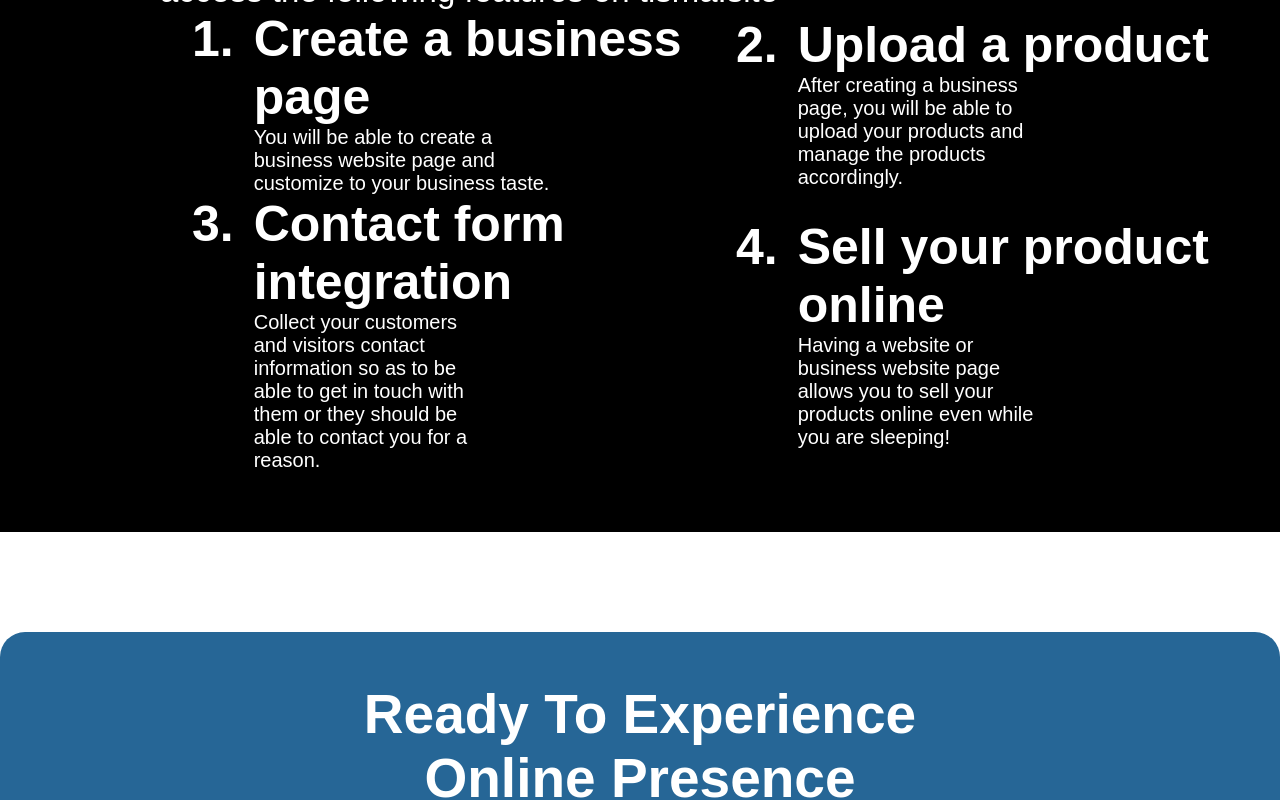
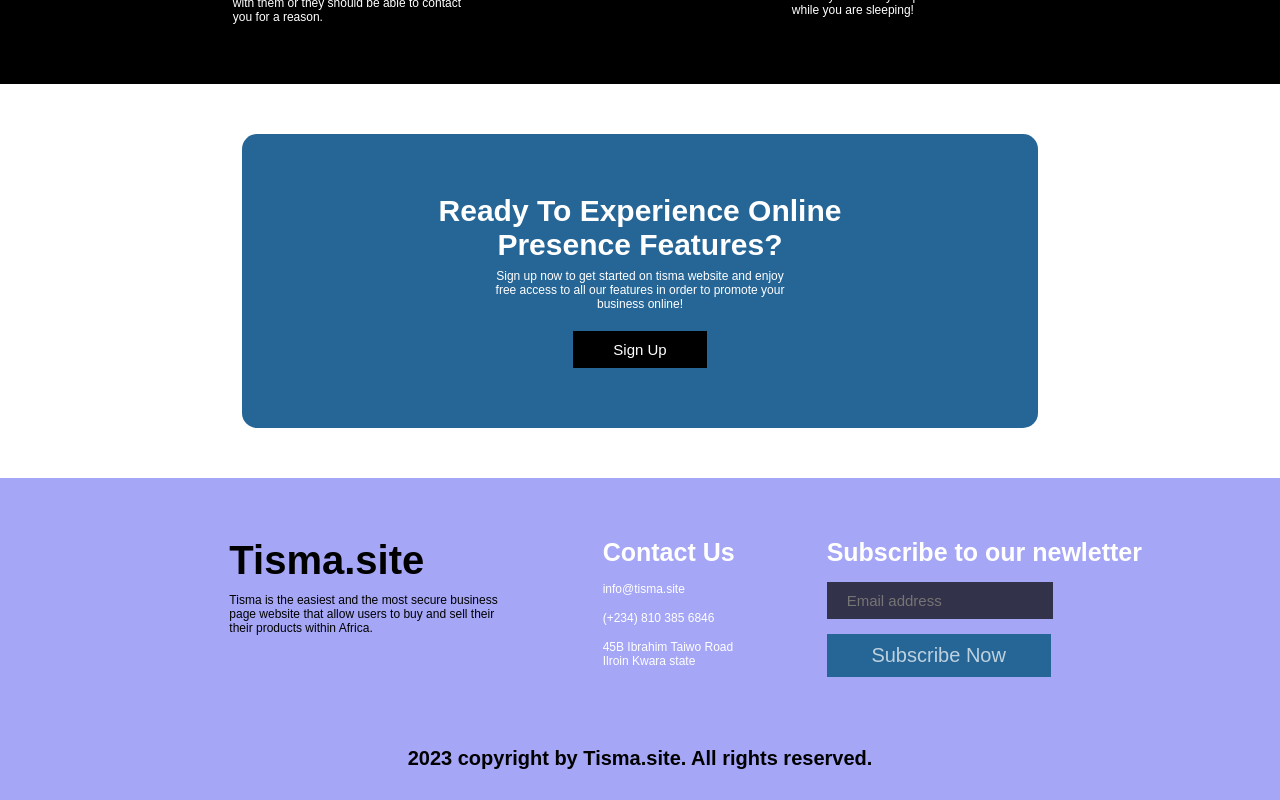
Before and after one commit to Chrismiweb/TISMA, a React (Create React App) app: page / in a window 1280 px wide. Shown: the part 1560-2360 px from the top of the page. Built offline with nearby package versions, Linux system fonts and the light colour scheme.

Commit message:
latest update

```diff
--- a/src/Components/LandingPage/About.css
+++ b/src/Components/LandingPage/About.css
@@ -5,21 +5,28 @@
     flex-direction: column;
     padding-bottom: 60px;
     padding-top: 50px;
+    gap: 30px;
 }
 .ti{
-    color: #266696;
-    font-size: 30px;
+    color: hsl(206, 60%, 37%);
+    font-size: 18px;
 }
 .des{
     color: white;
-    font-size: 33px;
-    width: 75%;
+    font-size: 18px;
+    width: 70%;
 }
 .ting{
     display: grid;
     grid-template-columns: 1fr 1fr;
     align-items: center;
     margin-left: 15%;
+    gap: 30px;
+}
+.grad0{
+    display: flex;
+    flex-direction: column;
+    gap: 10px;
 }
 .grad{
     color: white;
@@ -27,10 +34,10 @@
     gap: 20px;
 }
 .grad h1{
-    font-size: 50px;
+    font-size: 25px;
 }
 .grad p{
-    font-size: 20px;
+    font-size: 12px;
     width: 65%;
 }
 .grad2{
@@ -39,10 +46,10 @@
     gap: 20px;
 }
 .grad2 h1{
-    font-size: 50px;
+    font-size: 25px;
 }
 .grad2 p{
-    font-size: 20px;
+    font-size: 12px;
     width: 50%;
 }
 .grad3{
@@ -51,10 +58,10 @@
     gap: 20px;
 }
 .grad3 h1{
-    font-size: 50px;
+    font-size: 25px;
 }
 .grad3 p{
-    font-size: 20px;
+    font-size: 12px;
     width: 50%;
 }
 .grad4{
@@ -63,10 +70,10 @@
     gap: 20px;
 }
 .grad4 h1{
-    font-size: 50px;
+    font-size: 25px;
 }
 .grad4 p{
-    font-size: 20px;
+    font-size: 12px;
     width: 52%;
 }
 
--- a/src/Components/LandingPage/About.jsx
+++ b/src/Components/LandingPage/About.jsx
@@ -9,28 +9,28 @@
         <div className='ting'>
             <div className='grad'>
                 <h1>1.</h1>
-                <div>
+                <div className='grad0'>
                     <h1>Create a business page</h1>
                     <p>You will be able to create a business website page and customize to your business taste.</p>
                 </div>
             </div>
             <div className='grad2'>
                 <h1>2.</h1>
-                <div>
+                <div className='grad0'>
                     <h1>Upload a product</h1>
                     <p>After creating a business page, you will be able to upload your products and manage the products accordingly.</p>
                 </div>
             </div>
             <div className='grad3'>
                 <h1>3.</h1>
-                <div>
+                <div className='grad0'>
                     <h1>Contact form integration</h1>
                     <p>Collect your customers and visitors contact information so as to be able to get in touch with them or they should be able to contact you for a reason.</p>
                 </div>
             </div>
             <div className='grad4'>
                 <h1>4.</h1>
-                <div>
+                <div className='grad0'>
                     <h1>Sell your product online</h1>
                     <p>Having a website or business website page allows you to sell your products online even while you are sleeping!</p>
                 </div>
--- a/src/Components/LandingPage/Footer.css
+++ b/src/Components/LandingPage/Footer.css
@@ -4,58 +4,58 @@
     align-items: center;
     justify-content: center;
     flex-direction: column;
-    padding: 80px 90px 50px 90px;
+    padding: 30px 50px 30px 50px;
 }
 .overall{
     display: grid;
     grid-template-columns: 1fr 1fr 1fr;
     justify-content: center;
-    padding: 80px;
-    margin-bottom: 70px;
-    /* align-items: center; */
+    padding: 30px;
+    margin-bottom: 40px;
 }
 .mo{
-    font-size: 30px;
+    font-size: 20px;
 }
 .easy{
     display: flex;
     flex-direction: column;
     margin-left: 40%;
+    gap: 10px;
 }
 .easy h1{
-    font-size: 70px;
+    font-size: 40px;
 }
 .easy p{
-    font-size: 23px;
-    width: 110%;
+    font-size: 12px;
+    width: 120%;
 }
 .con{
     display: flex;
     flex-direction: column;
-    gap: 30px;
+    gap: 15px;
     margin-left: 40%;
     color: white;
 }
 .con h4{
-    font-size: 30px;
+    font-size: 25px;
 }
 .con p{
-    font-size: 23px;
-    width: 60%;
+    font-size: 12px;
+    width: 70%;
 }
 .our{
     display: flex;
     flex-direction: column;
-    gap: 20px;
+    gap: 15px;
 }
 .our h4{
-    font-size: 30px;
+    font-size: 25px;
     color: white;
 }
 .our input{
     width: 50%;
-    font-size: 23px;
-    padding: 15px 30px;
+    font-size: 15px;
+    padding: 10px 20px;
     background-color: #000000B2;
     border: none;
     color: #FFFFFF;
@@ -63,9 +63,9 @@
     outline: none;
 }
 .our button{
-    font-size: 30px;
+    font-size: 20px;
     width: 60%;
-    padding: 15px 30px;
+    padding: 10px 20px;
     background-color: #266696;
     border: none;
     outline: none;
--- a/src/Components/LandingPage/Hero.css
+++ b/src/Components/LandingPage/Hero.css
@@ -8,20 +8,26 @@
     background-color: #266696;
     font-size: 25px;
     text-align: center;
-    padding-top: 70px;
+    padding-top: 50px;
     padding-bottom: 150px;
     gap: 20px;
 }
 .hero h2{
     width: 50%;
+    font-size: 25px;
 }
 .hero button{
     color: white;
     border: 4px solid white;
     background-color: #266696;
-    font-size: 30px;
-    padding: 25px 55px;
+    font-size: 20px;
+    padding: 15px 45px;
     border-radius: 20px;
+}
+.hero button:hover{
+    background-color: white;
+    color: #266696;
+    cursor: pointer;
 }
 
 @media screen and (max-width:960px) {
--- a/src/Components/LandingPage/Ready.css
+++ b/src/Components/LandingPage/Ready.css
@@ -2,8 +2,8 @@
     display: flex;
     align-items: center;
     justify-content: center;
-    margin-top: 100px;
-    margin-bottom: 100px;
+    margin-top: 50px;
+    margin-bottom: 50px;
 }
 .read{
     background-color: #266696;
@@ -13,24 +13,24 @@
     justify-content: center;
     flex-direction: column;
     text-align: center;
-    padding: 50px 90px 50px 90px;
+    padding: 60px 50px 60px 50px;
     border: none;
-    border-radius: 25px;
+    border-radius: 15px;
 }
 .read h1{
-    font-size: 55px;
+    font-size: 30px;
     width: 60%;
 }
 .read p{
-    margin-top: -1%;
-    font-size: 23px;
-    width: 45%;
+    margin-top: 1%;
+    font-size: 12px;
+    width: 42%;
 }
 .read button{
     background-color: #000000;
     color: white;
-    padding: 20px 90px;
-    font-size: 30px;
+    padding: 10px 40px;
+    font-size: 15px;
     margin-top: 20px;
     border: none;
 }
```
